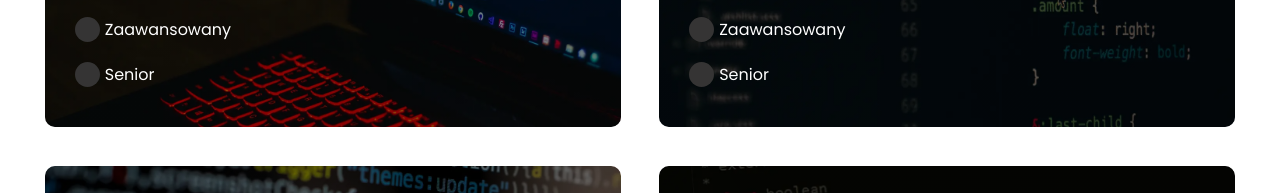
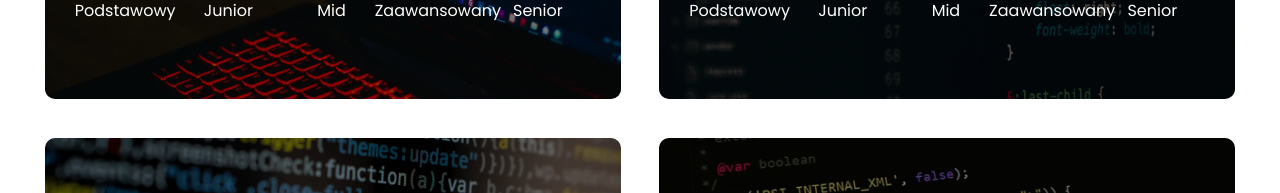
Before and after one commit to ehoze/ehoze.github.io, a plain HTML site: page index.html in a window 1280 px wide. Shown: the part 1431-1624 px from the top of the page. Drawn offline with Linux system fonts and the light colour scheme.

Commit message:
changed direction of skill level section

```diff
--- a/styles/main.css
+++ b/styles/main.css
@@ -393,7 +393,7 @@ p {
 }
 
 #skills .level__dot{
-    margin: 10px 0;
+    margin: 10px 0px;
     height: 25px;
     width: 25px;
     background-color: rgb(53, 52, 52);
@@ -408,30 +408,26 @@ p {
 
 #skills .level__dot::before{
     left: 30px;
+    position: absolute;
 }
 
 #skills .level__dot:nth-child(1)::before{
-    position: absolute;
     content: "Podstawowy";
 }
 
 #skills .level__dot:nth-child(2)::before{
-    position: absolute;
     content: "Junior";
 }
 
 #skills .level__dot:nth-child(3)::before{
-    position: absolute;
     content: "Mid";
 }
 
 #skills .level__dot:nth-child(4)::before{
-    position: absolute;
     content: "Zaawansowany";
 }
 
 #skills .level__dot:nth-child(5)::before{
-    position: absolute;
     content: "Senior";
 }
 
@@ -1002,10 +998,43 @@ p {
 
     /* Skills Section */
 
+    #skills .skills_level{
+        width: 100%;
+        height: 100%;
+        display: flex;
+        flex-direction: row;
+        align-items: center;
+        justify-content: space-around;
+        margin: 0 0px;
+    }
+
+    #skills .level__dot{
+        position: relative;
+    }
+
+    #skills .level__dot::before{
+        content: "";
+        position: absolute;
+        width: 110px;
+        /* left: -75%; */
+        /* top: 50%; */
+        /* margin-top: -25px; */
+        /* margin-left: -25px;  */
+        left: calc(-75% - 25px);
+        top: 40px;
+        /* border: 2px solid; */
+    }
+
+    #skills .level__dot:nth-child(4)::before{
+        left: calc(-95% - 25px);
+    }
+
     /* #skills .skills_bottom .skills_item {
         flex-basis: 30%;
         margin: 1.5%;
     } */
+
+    /* End Skills Section */
 }
 
 /* End Media Query For Desktop */
```
